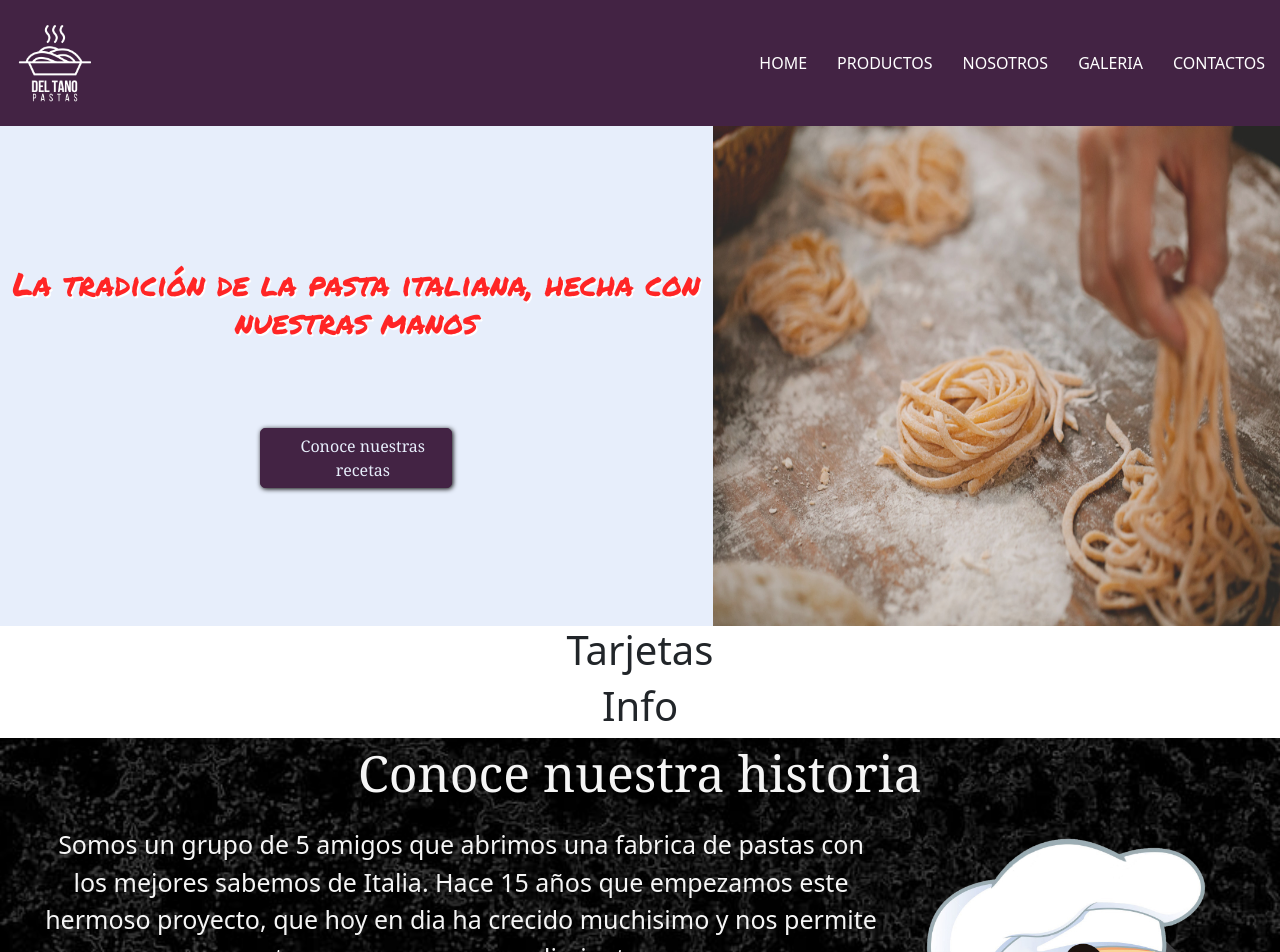
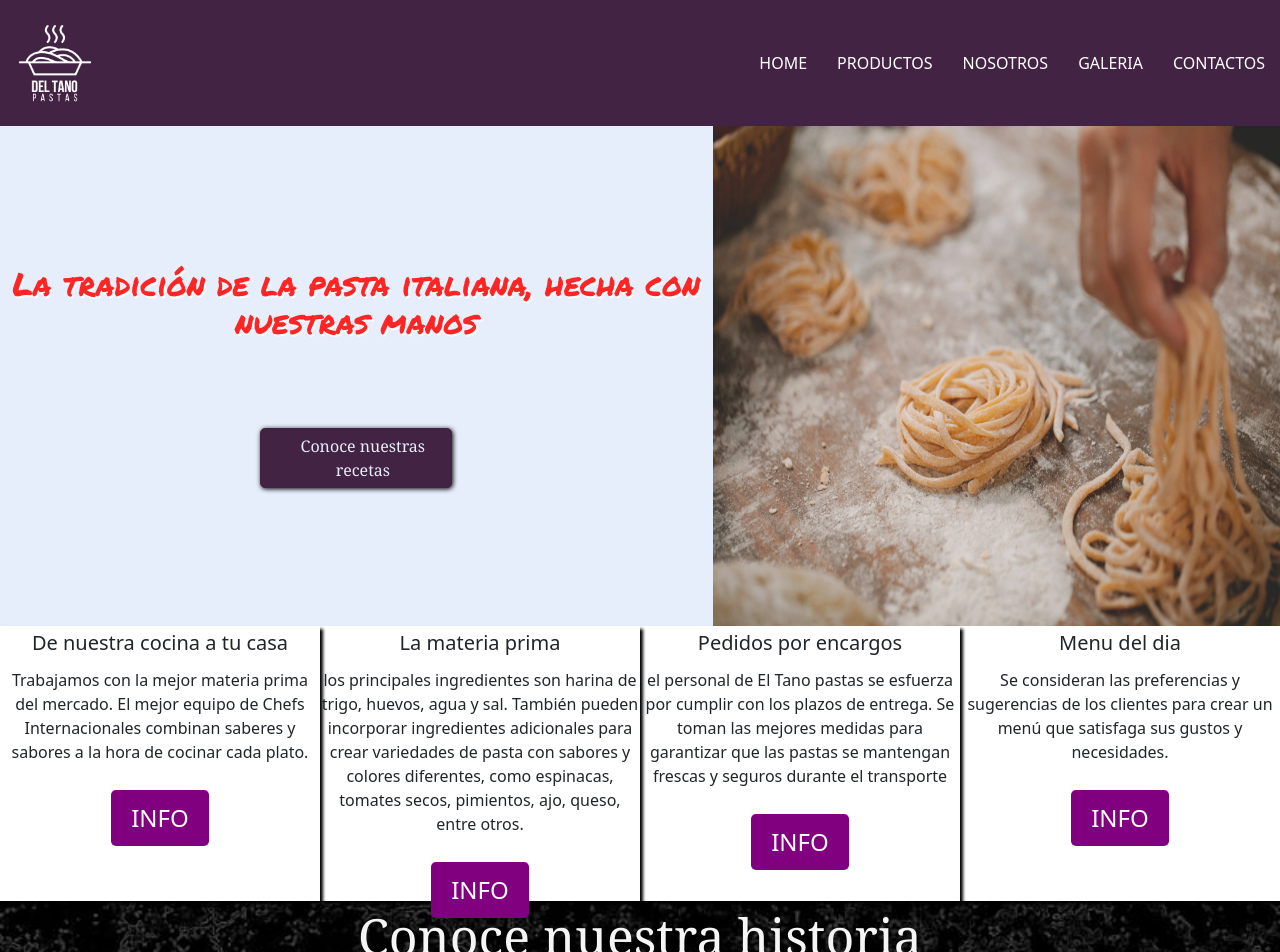
Before and after one commit to nikolase1984/Grupo3Numen, a React (Create React App) app in the folder client/: page / in a window 1280 px wide. Shown: the top 952 px of the page. Built offline with nearby package versions, Linux system fonts and the light colour scheme.

Commit message:
seccion Info Tarjetas

```diff
--- a/client/src/App.js
+++ b/client/src/App.js
@@ -6,14 +6,15 @@ import Navbar from "./components/Navbar.js";
 import BuyNow from "./components/BuyNow";
 import Imagenconboton from "./components/Imagen-con-boton";
 import Info from "./components/Info";
+import CardList from "./components/CardList";
+
 
 function App() {
   return (
     <div className="App">
       <Navbar />
       <Imagenconboton />
-      <h1>Tarjetas</h1>
-      <h1>Info</h1>
+      <CardList />
       <AboutUs/>
       <h1>Call to action</h1>
       <BuyNow />
--- /dev/null
+++ b/client/src/components/Button.js
@@ -0,0 +1,15 @@
+import React from 'react'
+import '../stylesheet/Button.css'
+
+
+const Button = () => {
+
+  return (
+
+    <button className='boton'
+    >INFO</button>
+
+  )
+}
+
+export default Button
--- /dev/null
+++ b/client/src/components/Card.js
@@ -0,0 +1,26 @@
+import React from 'react';
+import Button from './Button';
+import '../stylesheet/Card.css'
+
+
+
+const Card = (props) => {
+    return (
+
+
+    <div className='figure'>
+
+    <figure>
+        <figcaption>
+            <h3>{props.destino.titulo}</h3>
+            <p>{props.destino.descripcion}</p>
+        </figcaption>
+        <Button
+            destino={props.destino}/>
+    </figure>
+    </div>
+
+    )
+}
+
+export default Card
--- /dev/null
+++ b/client/src/components/CardList.js
@@ -0,0 +1,37 @@
+import React from 'react'
+import Card from './Card'
+import '../stylesheet/CardList.css'
+
+
+
+const db = [
+    {
+    titulo: 'De nuestra cocina a tu casa',
+    descripcion: 'Trabajamos con la mejor materia prima del mercado. El mejor equipo de Chefs Internacionales combinan saberes y sabores a la hora de cocinar cada plato.',
+    backgroundColor: 'purple'
+  },
+  {
+    titulo: 'La materia prima',
+    descripcion: 'los principales ingredientes son harina de trigo, huevos, agua y sal. También pueden incorporar ingredientes adicionales para crear variedades de pasta con sabores y colores diferentes, como espinacas, tomates secos, pimientos, ajo, queso, entre otros.',
+    backgroundColor: 'red'
+  },
+  {
+    titulo: 'Pedidos por encargos',
+    descripcion: 'el personal de El Tano pastas se esfuerza por cumplir con los plazos de entrega. Se toman las mejores medidas para garantizar que las pastas se mantengan frescas y seguros durante el transporte',
+    backgroundColor: 'beige'
+  },
+  {
+    titulo: 'Menu del dia',
+    descripcion: 'Se consideran las preferencias y sugerencias de los clientes para crear un menú que satisfaga sus gustos y necesidades.',
+    backgroundColor: 'lightbrown'
+  }
+]
+
+const CardList = () => (
+  <section className='card-icon'>
+    {db.map(destino => <Card
+     destino={destino} />)}
+  </section>
+)
+
+export default CardList
--- /dev/null
+++ b/client/src/stylesheet/Button.css
@@ -0,0 +1,10 @@
+.boton {
+    color: white;
+    background-color: purple;
+    border-radius: 5px;
+    padding: 10px 20px;
+    margin: 10px;
+    border: 0;
+    font-size: 1.5rem;
+    text-transform: uppercase;
+}
--- /dev/null
+++ b/client/src/stylesheet/Card.css
@@ -0,0 +1,20 @@
+.figure{
+    border:solid 2px black;
+    height: 275px;
+    text-align: center;
+    display: flex;
+    flex-direction: row;
+    justify-content: space-around;
+    width: 500px;
+    margin: auto;
+    border: 5px;
+    box-shadow: 3px 3px 3px black
+}
+
+.titulos{
+    text-transform: uppercase;
+    font-weight: bold;
+
+
+
+}
--- /dev/null
+++ b/client/src/stylesheet/CardList.css
@@ -0,0 +1,13 @@
+.card-icon{
+    width: 100%;
+    display: inline-flex;
+
+}
+
+.titulos{
+    text-transform: uppercase;
+    font-weight: bold;
+
+
+
+}
```
